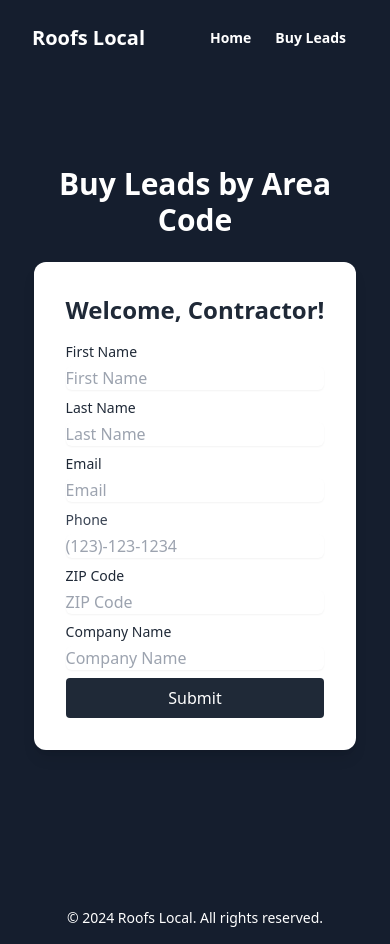
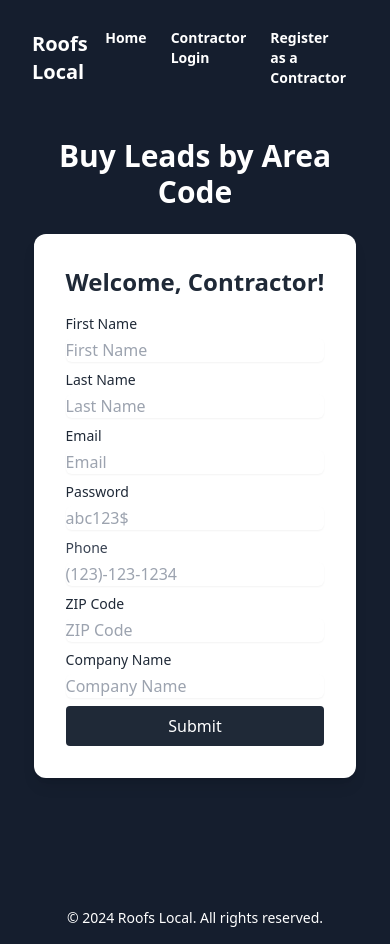
Before and after one commit to Salty-s-Media/RoofsLocal, a Next.js app: page /contractor in a window 390 px wide. Built offline with nearby package versions, Linux system fonts and the light colour scheme.

Commit message:
add password -todo: company name undefined

```diff
--- a/_components/home/Navbar.tsx
+++ b/_components/home/Navbar.tsx
@@ -23,10 +23,16 @@ export default function Navbar() {
               Home
             </Link>
             <Link
+              href="/login"
+              className="px-3 py-2 text-white text-sm font-semibold rounded-md hover:bg-acc2 hover:text-gray-800 dark:hover:text-white"
+            >
+              Contractor Login
+            </Link>
+            <Link
               href="/contractor"
               className="px-3 py-2 text-white text-sm font-semibold rounded-md hover:bg-acc2 hover:text-gray-800 dark:hover:text-white"
             >
-              Buy Leads
+              Register as a Contractor
             </Link>
           </div>
         </div>
--- a/_components/home/contractor/ContractorRegistration.tsx
+++ b/_components/home/contractor/ContractorRegistration.tsx
@@ -22,6 +22,10 @@ export default function ContractorRegistration() {
 
     const data = Object.fromEntries(formData.entries());
 
+    const companyName = data.company as string;
+
+    console.log("Company Name: ", companyName);
+
     // Make available on /success for convenience.
     localStorage.setItem("email", data.email as string);
 
@@ -38,7 +42,7 @@ export default function ContractorRegistration() {
           email: data.email,
           zipCode: data.zipCode,
           phone: data.phone,
-          company: data.company,
+          company: companyName,
         }),
       });
       if (resp.status === 200) {
@@ -56,9 +60,10 @@ export default function ContractorRegistration() {
             lastName: data.lastName,
             email: data.email,
             phone: data.phone,
-            company: data.company,
+            company: companyName,
             zipCodes: [data.zipCode],
             stripeId: stripeId,
+            password: data.password,
           }),
         });
 
@@ -136,6 +141,22 @@ export default function ContractorRegistration() {
             </div>
             <div>
               <label
+                htmlFor="password"
+                className="block text-sm font-medium text-gray-800"
+              >
+                Password
+              </label>
+              <input
+                id="password"
+                name="password"
+                type="password"
+                placeholder="abc123$"
+                required
+                className="mt-1 block w-full border-gray-300 shadow-sm sm:text-sm rounded-md"
+              />
+            </div>
+            <div>
+              <label
                 htmlFor="phone"
                 className="block text-sm font-medium text-gray-700"
               >
--- a/src/pages/api/contractors/email/[email].ts
+++ b/src/pages/api/contractors/email/[email].ts
@@ -34,12 +34,27 @@ export default async function handler(
       res.status(500).json({ error: "Failed to fetch contractor" });
     }
   } else if (req.method === "PUT") {
-    const { firstName, lastName, company, phone, zipCodes, stripeId } =
-      req.body;
+    const {
+      firstName,
+      lastName,
+      company,
+      phone,
+      zipCodes,
+      stripeId,
+      password,
+    } = req.body;
     try {
       const contractor = await prisma.contractor.update({
         where: { email: decodedEmail },
-        data: { firstName, lastName, company, phone, zipCodes, stripeId },
+        data: {
+          firstName,
+          lastName,
+          company,
+          phone,
+          zipCodes,
+          stripeId,
+          password,
+        },
       });
       res.status(200).json(contractor);
     } catch (error) {
--- a/src/pages/api/contractors/id/[id].ts
+++ b/src/pages/api/contractors/id/[id].ts
@@ -1,12 +1,15 @@
-import { NextApiRequest, NextApiResponse } from 'next';
-import { PrismaClient } from '@prisma/client';
+import { NextApiRequest, NextApiResponse } from "next";
+import { PrismaClient } from "@prisma/client";
 
 const prisma = new PrismaClient();
 
-export default async function handler(req: NextApiRequest, res: NextApiResponse) {
+export default async function handler(
+  req: NextApiRequest,
+  res: NextApiResponse
+) {
   const { id } = req.query;
 
-  if (req.method === 'GET') {
+  if (req.method === "GET") {
     try {
       const contractor = await prisma.contractor.findUnique({
         where: { id: String(id) },
@@ -14,33 +17,51 @@ export default async function handler(req: NextApiRequest, res: NextApiResponse)
       if (contractor) {
         res.status(200).json(contractor);
       } else {
-        res.status(404).json({ error: 'Contractor not found' });
+        res.status(404).json({ error: "Contractor not found" });
       }
     } catch (error) {
-      res.status(500).json({ error: 'Failed to fetch contractor' });
+      res.status(500).json({ error: "Failed to fetch contractor" });
     }
-  } else if (req.method === 'PUT') {
-    const { firstName, lastName, company, email, phone, zipCodes, stripeId } = req.body;
+  } else if (req.method === "PUT") {
+    const {
+      firstName,
+      lastName,
+      company,
+      email,
+      phone,
+      zipCodes,
+      stripeId,
+      password,
+    } = req.body;
     try {
       const contractor = await prisma.contractor.update({
         where: { id: String(id) },
-        data: { firstName, lastName, company, email, phone, zipCodes, stripeId },
+        data: {
+          firstName,
+          lastName,
+          company,
+          email,
+          phone,
+          zipCodes,
+          stripeId,
+          password,
+        },
       });
       res.status(200).json(contractor);
     } catch (error) {
-      res.status(500).json({ error: 'Failed to update contractor' });
+      res.status(500).json({ error: "Failed to update contractor" });
     }
-  } else if (req.method === 'DELETE') {
+  } else if (req.method === "DELETE") {
     try {
       await prisma.contractor.delete({
         where: { id: String(id) },
       });
       res.status(204).end();
     } catch (error) {
-      res.status(500).json({ error: 'Failed to delete contractor' });
+      res.status(500).json({ error: "Failed to delete contractor" });
     }
   } else {
-    res.setHeader('Allow', ['GET', 'PUT', 'DELETE']);
+    res.setHeader("Allow", ["GET", "PUT", "DELETE"]);
     res.status(405).end(`Method ${req.method} Not Allowed`);
   }
 }
--- a/src/pages/api/contractors/index.ts
+++ b/src/pages/api/contractors/index.ts
@@ -9,8 +9,16 @@ export default async function handler(
 ) {
   if (req.method === "POST") {
     console.log("Request Body: ", req.body);
-    const { firstName, lastName, company, email, phone, zipCodes, stripeId } =
-      req.body;
+    const {
+      firstName,
+      lastName,
+      company,
+      email,
+      phone,
+      zipCodes,
+      stripeId,
+      password,
+    } = req.body;
     try {
       const contractor = await prisma.contractor.create({
         data: {
@@ -21,6 +29,7 @@ export default async function handler(
           phone,
           zipCodes,
           stripeId,
+          password,
         },
       });
       res.status(201).json(contractor);
--- a/src/pages/success.tsx
+++ b/src/pages/success.tsx
@@ -34,12 +34,12 @@ export default function Success() {
       }
 
       const info = await companyInfo.json();
-      const company = info.company;
+      const companyName = info.company; // THIS IS UNDEFINED!!! FIX ASAP
       const companyEmail = info.email;
       const zipCodes = info.zipCodes;
 
       console.log(
-        `Company: ${company}, Email: ${companyEmail}, Zip Codes: ${zipCodes}`
+        `Company: ${companyName}, Email: ${companyEmail}, Zip Codes: ${zipCodes}`
       );
 
       // Call the count of available leads. Returns Customer information.
@@ -106,7 +106,7 @@ export default function Success() {
         headers: {
           "Content-Type": "application/json",
         },
-        body: JSON.stringify({ company, idResults }),
+        body: JSON.stringify({ companyName, idResults }),
       });
       if (!updateLeads.ok) {
         console.error("HTTP error", updateLeads.status);
@@ -158,7 +158,6 @@ export default function Success() {
           <button
             className="bg-blue-500 hover:bg-blue-700 text-white text-center font-bold py-2 px-4 rounded"
             onClick={handleChargeLater}
-            disabled={loaded || waiting}
           >
             {loaded ? `Successfully Billed` : `Search for Leads and Auto-Bill`}
           </button>
```
Also changed, not shown: 1 other file (tests, documents, lock files or other folders).
